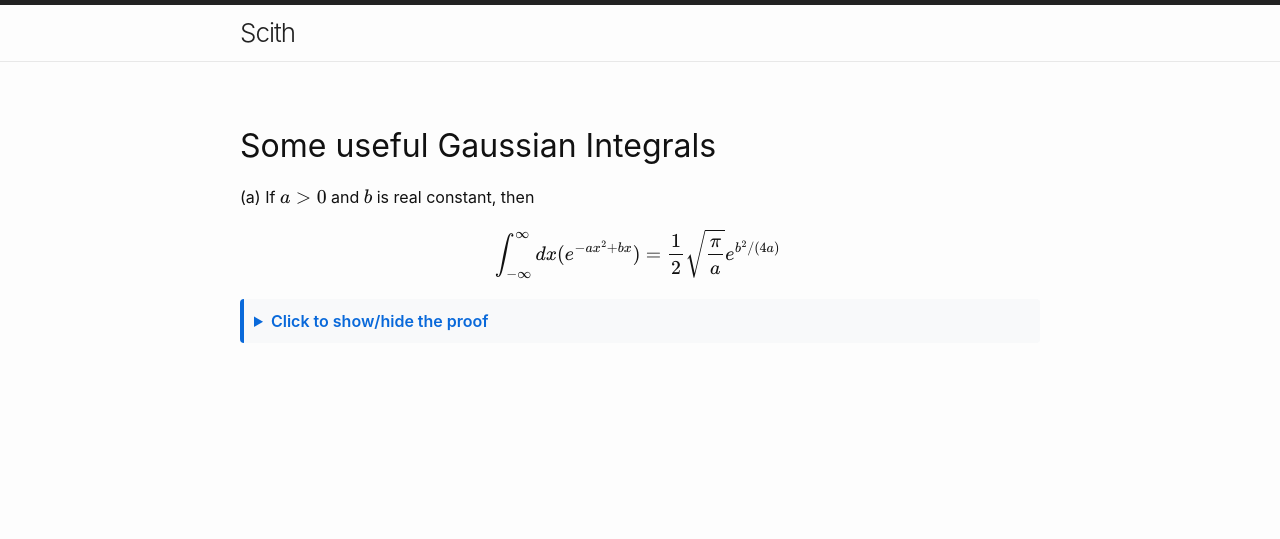
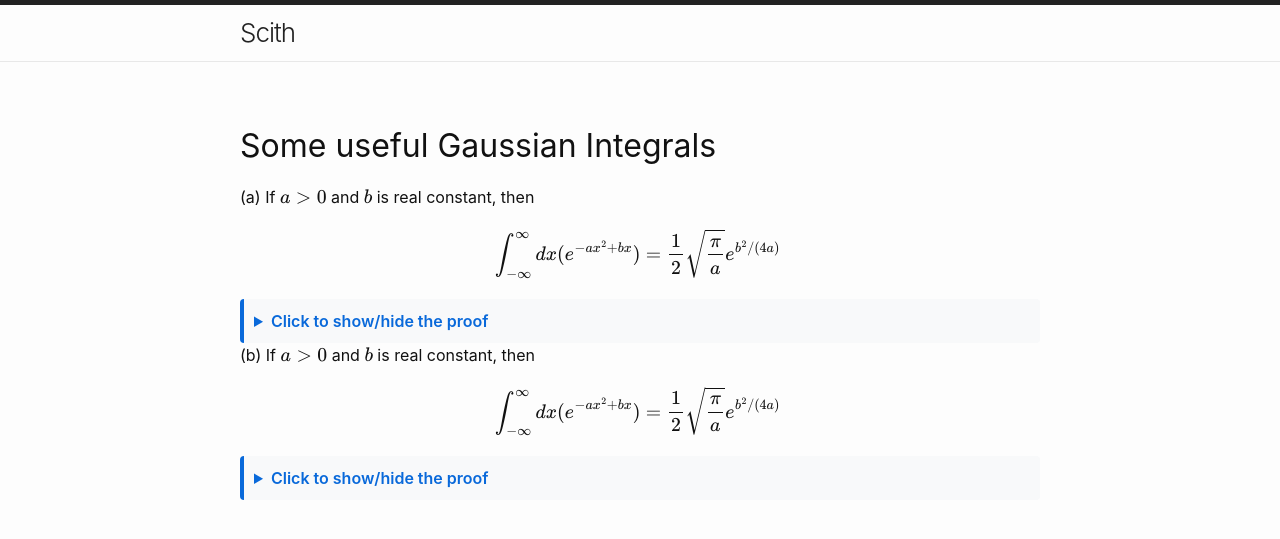
Before and after one commit to yashmrsawant/yashmrsawant.github.io, a Jekyll site: the page built from _posts/2026-04-01-some-integral-theorems.md, in a window 1280 px wide. Shown: the top 539 px of the page. Built offline with Jekyll 4.4.1, drawn with Linux system fonts in a browser that asks for light colours.

Commit message:
Auto-commit: Update blog 2026-04-01 15:15:27

```diff
--- a/_posts/2026-04-01-some-integral-theorems.md
+++ b/_posts/2026-04-01-some-integral-theorems.md
@@ -42,3 +42,40 @@ $$\int_{-\infty}^{\infty} dx (e^{-ax^2+bx})=\frac{1}{2}\sqrt{\frac{\pi}{a}}e^{b^
   $$
 
 </details>
+
+(b) If $$a > 0$$ and $$b$$ is real constant, then
+
+$$\int_{-\infty}^{\infty} dx (e^{-ax^2+bx})=\frac{1}{2}\sqrt{\frac{\pi}{a}}e^{b^2/(4a)}\text{ }$$
+
+<details style="cursor: pointer; padding: 10px; background-color: #f8f9fa; border-left: 4px solid #0969da; border-radius: 4px; margin-top: 15px;">
+  <summary style="font-weight: 600; color: #0969da;">Click to show/hide the proof</summary>
+
+  <br>
+
+  *Proof:*
+
+  First, we complete the square in the exponent:
+
+  $$
+  -ax^2 + bx = -a\left(x^2 - \frac{b}{a}x\right) = -a\left(x - \frac{b}{2a}\right)^2 + \frac{b^2}{4a}
+  $$
+
+  Substitute this back into the integral:
+
+  $$
+  \int_{-\infty}^{\infty} e^{-a(x - \frac{b}{2a})^2 + \frac{b^2}{4a}} dx = e^{b^2/(4a)} \int_{-\infty}^{\infty} e^{-a(x - \frac{b}{2a})^2} dx
+  $$
+
+  Now, perform a substitution let $u = x - \frac{b}{2a}$, so $du = dx$. The limits of integration remain $-\infty$ to $\infty$:
+
+  $$
+  e^{b^2/(4a)} \int_{-\infty}^{\infty} e^{-au^2} du
+  $$
+
+  We know the standard Gaussian integral evaluates to $\sqrt{\frac{\pi}{a}}$. Thus:
+
+  $$
+  e^{b^2/(4a)} \sqrt{\frac{\pi}{a}}
+  $$
+
+</details>
```
